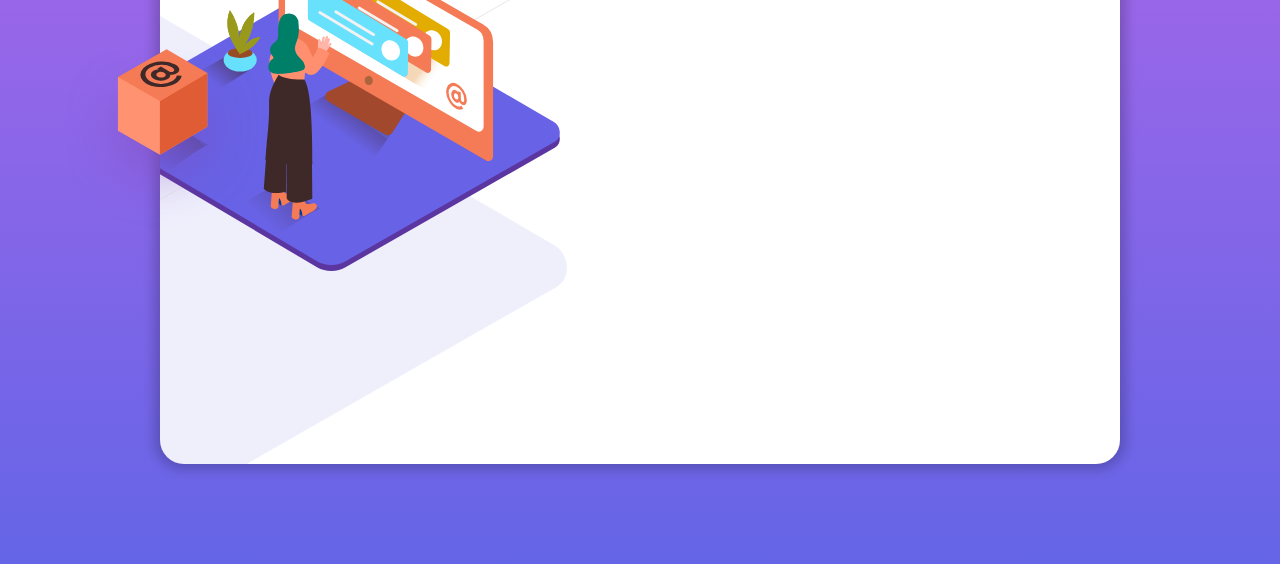
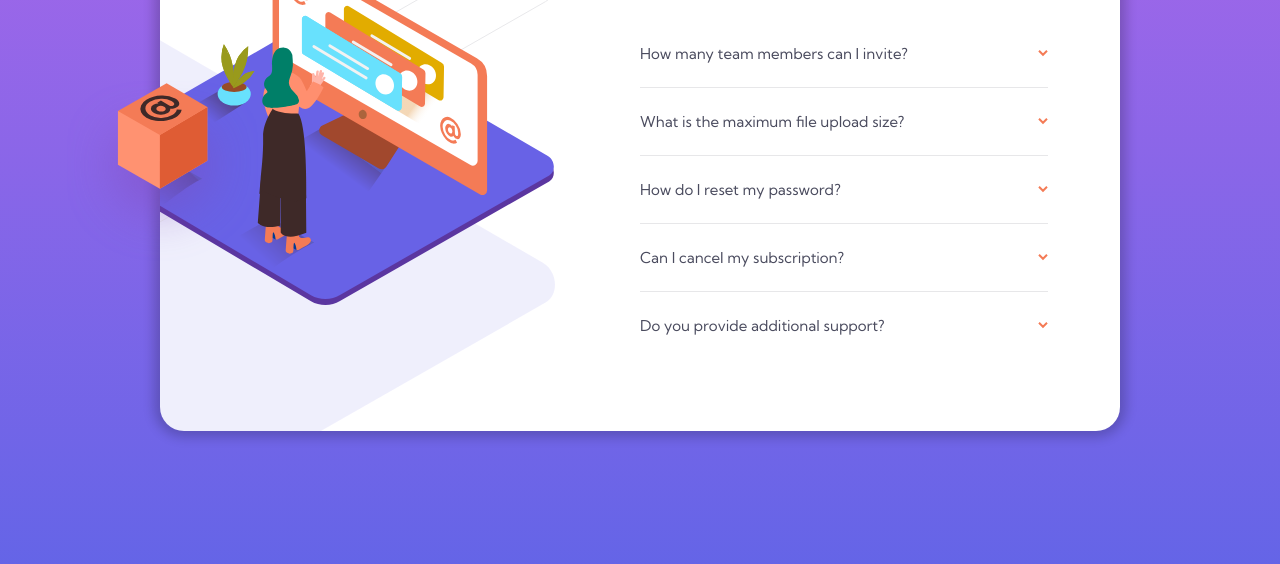
Before and after one commit to mreed4/faq-accordion-card, a plain HTML site: page index.html in a window 1280 px wide. Shown: the part 236-800 px from the top of the page. Drawn offline with Linux system fonts and the light colour scheme.

Commit message:
Styling, content

```diff
--- a/index.html
+++ b/index.html
@@ -17,29 +17,44 @@
         <img src="./images/illustration-woman-online-desktop.svg" alt="" class="woman" />
         <h1>FAQ</h1>
         <input type="checkbox" id="toggle1" />
-        <label for="toggle1" class="question">How many team members can I invite?</label>
+        <label for="toggle1" class="question">
+          <span>How many team members can I invite?</span>
+          <img src="./images/icon-arrow-down.svg" alt="" />
+        </label>
         <div class="answer">
           <p>You can invite up to 2 additional users on the Free plan. There is no limit on team members for the Premium plan.</p>
         </div>
         <input type="checkbox" id="toggle2" />
-        <label for="toggle2" class="question">What is the maximum file upload size?</label>
+        <label for="toggle2" class="question">
+          <span>What is the maximum file upload size?</span>
+          <img src="./images/icon-arrow-down.svg" alt="" />
+        </label>
         <div class="answer">
           <p>No more than 2GB. All files in your account must fit your allotted storage space.</p>
         </div>
         <input type="checkbox" id="toggle3" />
-        <label for="toggle3" class="question">How do I reset my password?</label>
+        <label for="toggle3" class="question">
+          <span>How do I reset my password?</span>
+          <img src="./images/icon-arrow-down.svg" alt="" />
+        </label>
         <div class="answer">
           <p>
             Click “Forgot password” from the login page or “Change password” from your profile page. A reset link will be emailed to you.
           </p>
         </div>
         <input type="checkbox" id="toggle4" />
-        <label for="toggle4" class="question">Can I cancel my subscription?</label>
+        <label for="toggle4" class="question">
+          <span>Can I cancel my subscription?</span>
+          <img src="./images/icon-arrow-down.svg" alt="" />
+        </label>
         <div class="answer">
           <p>Yes! Send us a message and we’ll process your request no questions asked.</p>
         </div>
         <input type="checkbox" id="toggle5" />
-        <label for="toggle5" class="question">Do you provide additional support?</label>
+        <label for="toggle5" class="question">
+          <span>Do you provide additional support?</span>
+          <img src="./images/icon-arrow-down.svg" alt="" />
+        </label>
         <div class="answer">
           <p>Chat and email support is available 24/7. Phone lines are open during normal business hours.</p>
         </div>
--- a/styles.css
+++ b/styles.css
@@ -30,6 +30,20 @@ body {
   justify-content: center;
   align-items: center;
   min-height: 100vh;
+  padding: 2rem;
+}
+
+h1 {
+  font-size: 2.5rem;
+  font-weight: 700;
+  color: var(--very-dark-red);
+  margin-bottom: 3rem;
+}
+
+p {
+  font-size: 1.25rem;
+  color: var(--very-dark-grayish-blue);
+  line-height: 1.5;
 }
 
 /* https://supfort.com/pure-css-accordion-without-javascript/ */
@@ -38,9 +52,32 @@ input {
   display: none;
 }
 
+img {
+  display: block;
+}
+
 label {
-  display: block;
+  width: 100%;
+  display: flex;
+  flex-direction: row;
+  justify-content: space-between;
+  align-items: center;
   cursor: pointer;
+  font-size: 1.25rem;
+  color: var(--very-dark-grayish-blue);
+  padding: 2rem 0;
+  border-bottom: 1px solid var(--light-grayish-blue);
+}
+
+label:last-of-type,
+input:checked + label:last-of-type + .answer {
+  border-bottom: none;
+}
+
+input:checked + label {
+  color: var(--very-dark-red);
+  font-weight: 700;
+  border-bottom: 0;
 }
 
 input + label + .answer {
@@ -49,6 +86,13 @@ input + label + .answer {
 
 input:checked + label + .answer {
   display: block;
+  padding: 0 0 2rem;
+  border-bottom: 1px solid var(--light-grayish-blue);
+  animation: fade-in 150ms ease-in-out;
+}
+
+input:checked + label img {
+  transform: rotate(180deg);
 }
 
 .root-wrapper {
@@ -59,19 +103,17 @@ input:checked + label + .answer {
   position: relative;
   background-color: white;
   background-image: url("./images/bg-pattern-desktop.svg");
-  background-position: -50rem -25rem;
+  background-position: -47.5rem -24rem;
   background-repeat: no-repeat;
-  background-size: 105%;
   width: 80rem;
-  height: 50rem;
-  padding: 2rem 2rem 2rem 50rem;
+  padding: 4rem 6rem 6rem 40rem;
   border-radius: 2rem;
   box-shadow: 0 0 1rem 0.5rem rgba(0, 0, 0, 0.2);
   overflow: hidden;
 }
 
-.root-wrapper img,
-#root img {
+.root-wrapper > img,
+#root > img {
   position: absolute;
 }
 
@@ -84,7 +126,7 @@ img.box {
 
 img.woman {
   top: 4rem;
-  left: -6rem;
+  left: -6.5rem;
 }
 
 @keyframes move-up-down {
@@ -98,3 +140,12 @@ img.woman {
     transform: translateY(0);
   }
 }
+
+@keyframes fade-in {
+  0% {
+    opacity: 0;
+  }
+  100% {
+    opacity: 1;
+  }
+}
```
